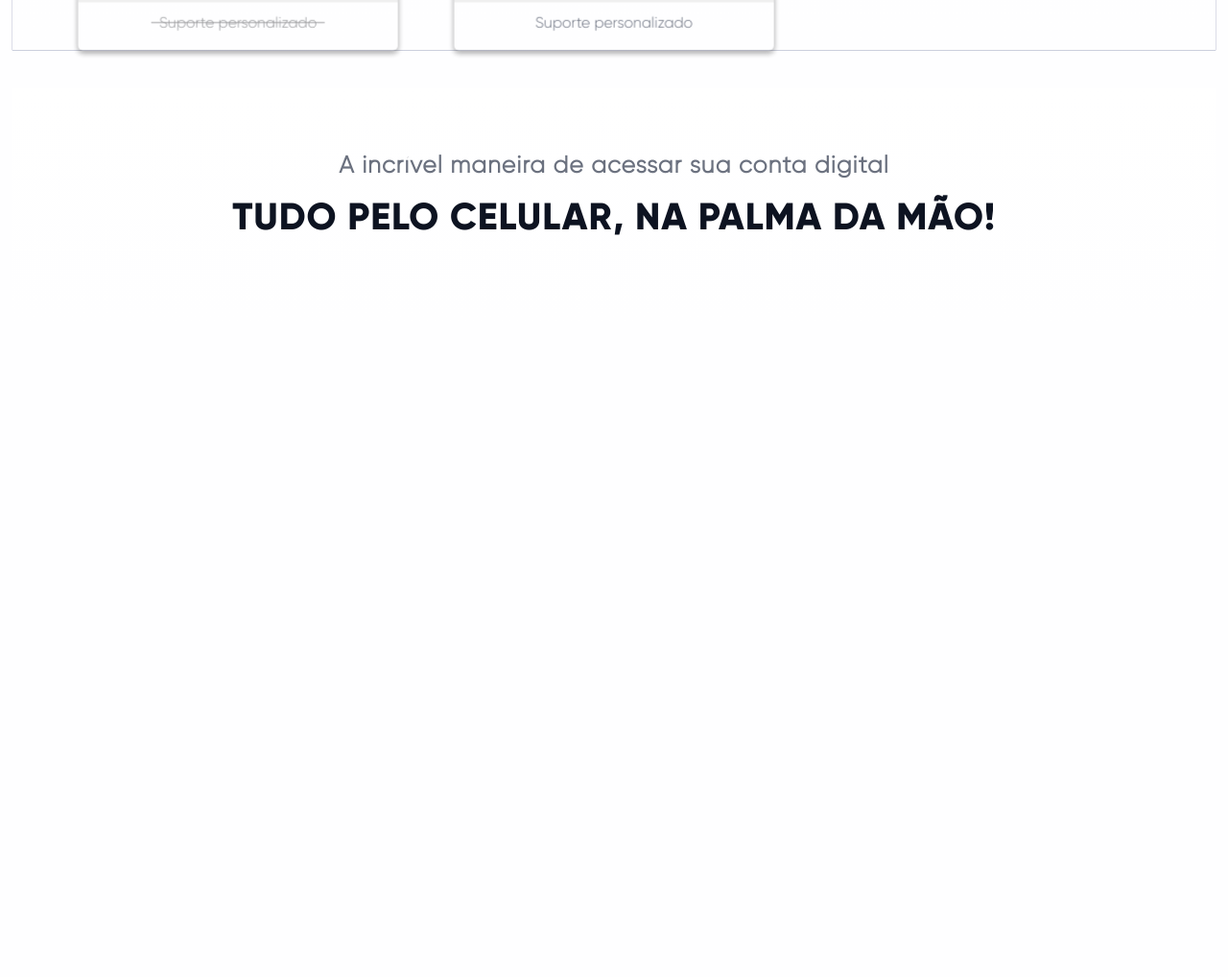
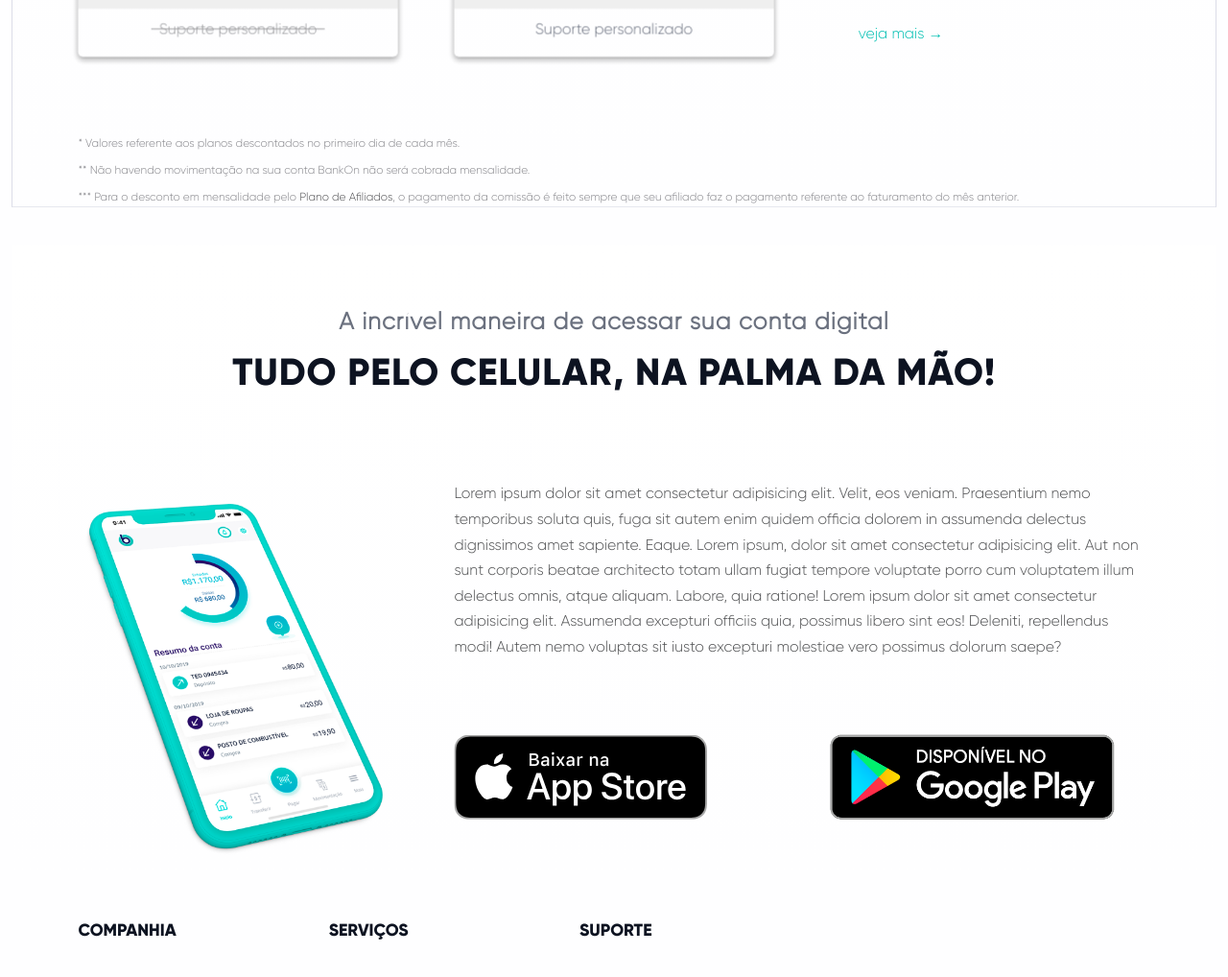
Before and after one commit to BrCroner/BankOn, a website: page index.html in a window 1280 px wide. Shown: the part 3541-4559 px from the top of the page at 96% size. Before the commit the page ends 3950 px from the top, so only its background shows below. Drawn offline with Linux system fonts and the light colour scheme.

Commit message:
Adicionando section-app no arquivo index.html

```diff
--- a/index.html
+++ b/index.html
@@ -176,14 +176,14 @@
                 <div class="row">
                     <div class="heading u-center-text u-margin-bottom-big">
                         <h2 class="heading-secondary">
-                            A incrível maneira de acessar sua conta digital
+                            Saiba mais sobre nossos preços e funcionalidades
                             <span class="heading-secondary--sub"></span>
                         </h2>
                         <h1 class="heading-primary">
                             Escolha o melhor plano para você
                         </h1>
                     </div>
-                    <div class="col-2-of-6">
+                    <div class="col-1-of-3">
                         <div class="card">
                             <div class="card__side card__side--front">
                                 <div class="card__picture card__picture--h1"></div>
@@ -228,7 +228,7 @@
                             </div>
                         </div>
                     </div>
-                    <div class="col-2-of-6">
+                    <div class="col-1-of-3">
                         <div class="card">
                             <div class="card__side card__side--front">
                                 <div class="card__picture card__picture--h2"></div>
@@ -273,7 +273,23 @@
                             </div>
                         </div>
                     </div>
-                    <div class="col-2-of-6">Lorem ipsum dolor, sit amet consectetur adipisicing elit. Delectus labore impedit dolores quaerat repellat corrupti dignissimos natus veniam porro blanditiis quia pariatur optio neque accusamus velit iusto at, numquam nostrum?</div>
+                    <div class="col-1-of-3">
+                        <p class="paragraph">
+                            Lorem ipsum dolor sit amet consectetur adipisicing elit. Velit, eos veniam. Praesentium nemo temporibus soluta quis, fuga sit autem enim quidem officia dolorem in assumenda delectus dignissimos amet sapiente. Eaque. Lorem ipsum, dolor sit amet consectetur adipisicing elit. Aut non sunt corporis beatae architecto totam ullam fugiat tempore voluptate porro cum voluptatem illum delectus omnis, atque aliquam. Labore, quia ratione! Lorem ipsum dolor sit amet consectetur adipisicing elit. Assumenda excepturi officiis quia, possimus libero sint eos! Deleniti, repellendus modi! Autem nemo voluptas sit iusto excepturi molestiae vero possimus dolorum saepe?
+                        </p>
+                        <a class="btn--text" href="#">veja mais &rarr;</a>
+                    </div>
+                </div>
+                <div class="row">
+                    <div class="col-1-of-1 ">
+                        <div class="footnotes">
+                            <ul>
+                                <li>* Valores referente aos planos descontados no primeiro dia de cada mês. </li>
+                                <li>** Não havendo movimentação na sua conta BankOn não será cobrada mensalidade.</li>
+                                <li>*** Para o desconto em mensalidade pelo <a href="http://">Plano de Afiliados</a>, o pagamento da comissão é feito sempre que seu afiliado faz o pagamento referente ao faturamento do mês anterior.</li>
+                            </ul>
+                        </div>
+                    </div>
                 </div>
             </section>
 
@@ -288,8 +304,44 @@
                             Tudo pelo celular, na palma da mão!
                         </h1>
                     </div>
+                    <div class="col-1-of-3">
+                        <img src="img/app.png" alt="Imagem de celular com o aplicativo BankOn">
+                    </div>
+                    <div class="col-2-of-3">
+                        <p class="paragraph u-margin-bottom-big">
+                            Lorem ipsum dolor sit amet consectetur adipisicing elit. Velit, eos veniam. Praesentium nemo temporibus soluta quis, fuga sit autem enim quidem officia dolorem in assumenda delectus dignissimos amet sapiente. Eaque. Lorem ipsum, dolor sit amet consectetur adipisicing elit. Aut non sunt corporis beatae architecto totam ullam fugiat tempore voluptate porro cum voluptatem illum delectus omnis, atque aliquam. Labore, quia ratione! Lorem ipsum dolor sit amet consectetur adipisicing elit. Assumenda excepturi officiis quia, possimus libero sint eos! Deleniti, repellendus modi! Autem nemo voluptas sit iusto excepturi molestiae vero possimus dolorum saepe?
+                        </p>
+                        <div class="row badges">
+                            <div class="col-1-of-2">
+                                <a href="#" target="_blank" rel="noopener noreferrer"><img class="badges--ios" src="img/app-store-badge.svg" alt="Google Play"></a>
+                            </div>
+                            <div class="col-1-of-2">
+                                <a href="https://play.google.com/store/apps/details?id=br.com.bankon" target="_blank" rel="noopener noreferrer"><img class="badges--google-play" src="img/google-play-badge.png" alt="Google Play"></a>
+                            </div>
+                        </div>
+                    </div>
                 </div>
             </section>
+            <footer>
+                <div class="row">
+                    <div class="col-2-of-3">
+                        <div class="row">
+                            <div class="col-1-of-3">
+                                <h3 class="heading-tertiary u-margin-bottom-small">Companhia</h3>
+                            </div>
+                            <div class="col-1-of-3">
+                                <h3 class="heading-tertiary u-margin-bottom-small">Serviços</h3>
+                            </div>
+                            <div class="col-1-of-3">
+                                <h3 class="heading-tertiary u-margin-bottom-small">Suporte</h3>
+                            </div>
+                        </div>
+                    </div>
+                    <div class="col-1-of-3">
+
+                    </div>
+                </div>
+            </footer>
         </main>
     </div>
 
--- a/sass/base/_typography.scss
+++ b/sass/base/_typography.scss
@@ -124,3 +124,8 @@ h2 {
 			}
 		}
 }
+
+// FOOTENOTES
+.footnotes {
+    font-size: 1.2rem;
+}
--- /dev/null
+++ b/sass/components/_footnotes.scss
@@ -0,0 +1,30 @@
+.footnotes {
+  border-bottom: 1px solid #d2d2d7;
+  color: #86868b;
+  padding: .17rem 0 .10rem;
+  & a {
+    color: #515154;
+    text-decoration: none;
+    &:hover {
+      color: $cor-primaria;
+      text-decoration: underline;
+    }
+  }
+  & ol {
+    list-style-position: outside;
+    & li {
+      list-style-type: decimal;
+    }
+  }
+  ul {
+    list-style: none;
+    & li {
+
+    }
+  }
+  & ol li, ul li {
+    &:not(:last-child) {
+      margin-bottom: .8rem;
+  }
+  }
+}
--- a/sass/main.scss
+++ b/sass/main.scss
@@ -10,6 +10,7 @@
 @import "components/button";
 @import "components/cards";
 @import "components/composition";
+@import "components/footnotes";
 @import "components/menu";
 @import "components/prepaid-card";
 @import "components/slides";
--- a/sass/pages/_home.scss
+++ b/sass/pages/_home.scss
@@ -40,5 +40,24 @@
         margin-top: -20rem;
         padding-top: 20rem;
         background-color: rgba($cor-secundaria, 0.9);
-    }
+        & .footnotes {
+            border-bottom: none;
+        }
+        & .pricing-text {
+					// margin-top: 10rem;
+        }
+		}
+		&-app {
+			& img {
+				width: 100%;
+			}
+			& .badges {
+				margin-top: 8rem;
+
+				&--ios, &--google-play {
+					width:auto;
+					height:9rem;
+				}
+			}
+		}
 }
```
Also changed, not shown: css/style.css, img/app-store-badge.svg (added), img/app.png (added), img/google-play-badge.png (added).
